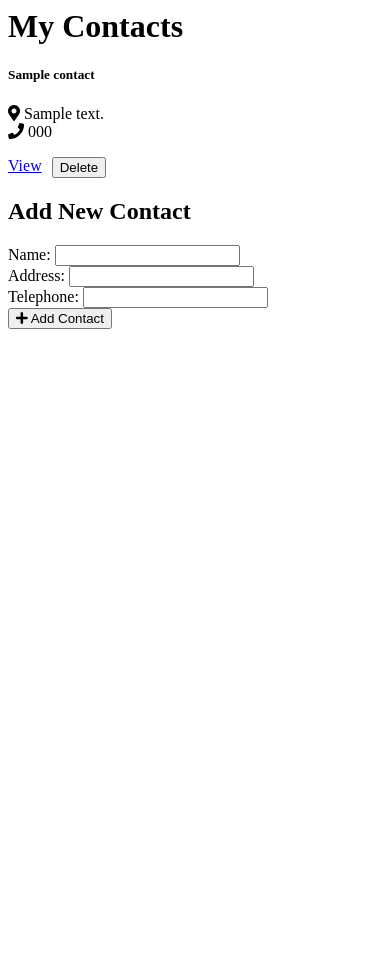
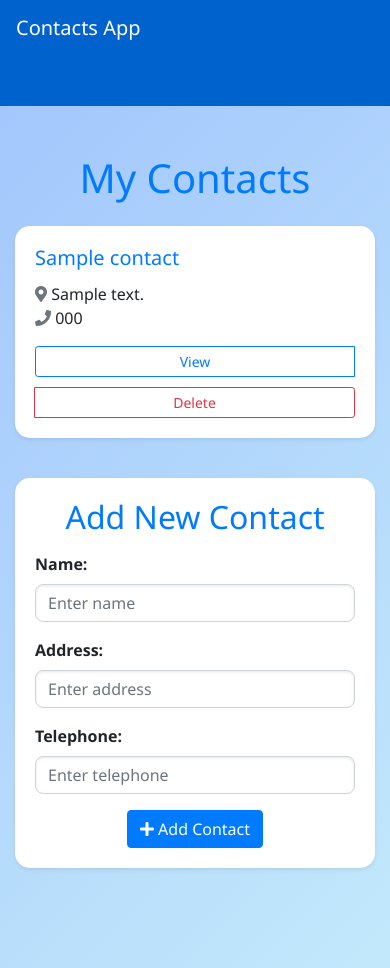
Before and after one commit to ben635/contacts_webapp, a Django app: page /front/contacts/ in a window 390 px wide. Before the commit the page ends 329 px from the top, so only its background shows below. Run offline with Django 5.2, Linux system fonts and the light colour scheme; tables that the repository leaves empty hold one stand-in row (values such as "Sample post"); some libraries are stand-ins or nearby versions.

Commit message:
add styling to list of all contacts

```diff
--- a/app/contacts/templates/contacts/index.html
+++ b/app/contacts/templates/contacts/index.html
@@ -1,12 +1,97 @@
-<div class="container mt-4">
-    <h1 class="text-primary mb-4">My Contacts</h1>
+<!DOCTYPE html>
+<html lang="en">
+<head>
+    <meta charset="UTF-8">
+    <title>My Contacts</title>
+    <meta name="viewport" content="width=device-width, initial-scale=1">
+
+    <!-- Bootstrap CSS CDN -->
+    <link rel="stylesheet" href="https://stackpath.bootstrapcdn.com/bootstrap/4.5.2/css/bootstrap.min.css">
+    <!-- Font Awesome -->
+    <link rel="stylesheet" href="https://cdnjs.cloudflare.com/ajax/libs/font-awesome/5.15.4/css/all.min.css">
+
+    <style>
+    /* Body with night-sky gradient and smooth font */
+    body {
+        background: linear-gradient(135deg, #a1c4fd, #c2e9fb);
+        font-family: 'Segoe UI', Tahoma, Geneva, Verdana, sans-serif;
+        padding-bottom: 50px;
+    }
+
+    /* Navbar styles */
+    .navbar {
+        background-color: #0062cc;
+    }
+    .navbar-brand, .nav-link {
+        color: #fff !important;
+    }
+
+    /* Card styling with improved border radius and shadow */
+    .card {
+        border: none;
+        border-radius: 15px;
+        transition: transform 0.2s, box-shadow 0.2s;
+    }
+    .card:hover {
+        transform: translateY(-5px);
+        box-shadow: 0 0 15px rgba(0,0,0,0.15);
+    }
+
+    /* New contact card darker background */
+    .new-contact-card {
+        background-color: #ffffff;
+    }
+
+    /* Button group spacing */
+    .btn-group {
+        width: 100%;
+        display: flex;
+        gap: 10px;
+        justify-content: center;
+    }
+
+    /* Input styling with soft borders and rounded corners */
+    .form-control {
+        border-radius: 8px;
+        box-shadow: inset 0 1px 3px rgba(0,0,0,0.1);
+        border: 1px solid #ced4da;
+    }
+    .form-group label {
+        font-weight: bold;
+    }
+
+    /* Container width and spacing */
+    .container {
+        max-width: 900px;
+        margin-bottom: 50px;
+    }
+
+    /* Responsive adjustments */
+    @media (max-width: 576px) {
+        .btn-group {
+            flex-direction: column;
+        }
+    }
+    </style>
+</head>
+<body>
+
+<!-- Navigation Bar -->
+<nav class="navbar navbar-expand-lg">
+  <div class="container">
+    <a class="navbar-brand" href="#">Contacts App</a>
+  </div>
+</nav>
+
+<div class="container mt-5">
+    <h1 class="text-primary mb-4 text-center">My Contacts</h1>
 
     <div id="contacts-list">
         {% if contacts %}
             <div class="row" id="contacts-container">
                 {% for contact in contacts %}
-                    <div class="col-md-4 mb-3 contact-card">
-                        <div class="card shadow-sm hover-effect">
+                    <div class="col-md-4 mb-3 contact-card" data-contact-id="{{ contact.id }}">
+                        <div class="card shadow-sm">
                             <div class="card-body">
                                 <h5 class="card-title text-primary">{{ contact.name }}</h5>
                                 <p class="card-text">
@@ -23,55 +108,38 @@
                 {% endfor %}
             </div>
         {% else %}
-            <p class="text-muted">No contacts found.</p>
+            <p class="text-muted text-center">No contacts found.</p>
         {% endif %}
     </div>
 
-    <div class="card shadow-sm mt-4">
+    <div class="card shadow-sm mt-4 new-contact-card">
         <div class="card-body">
-            <h2 class="text-primary mb-3">Add New Contact</h2>
+            <h2 class="text-primary mb-3 text-center">Add New Contact</h2>
             <form id="add-contact-form" method="POST" action="{% url 'create_contact' %}">
                 {% csrf_token %}
                 <div class="form-group mb-3">
                     <label for="name">Name:</label>
-                    <input type="text" class="form-control" id="name" name="name" required>
+                    <input type="text" class="form-control" id="name" name="name" placeholder="Enter name" required>
                 </div>
                 <div class="form-group mb-3">
                     <label for="address">Address:</label>
-                    <input type="text" class="form-control" id="address" name="address" required>
+                    <input type="text" class="form-control" id="address" name="address" placeholder="Enter address" required>
                 </div>
                 <div class="form-group mb-3">
                     <label for="telephone">Telephone:</label>
-                    <input type="tel" class="form-control" id="telephone" name="telephone_number" required>
+                    <input type="tel" class="form-control" id="telephone" name="telephone_number" placeholder="Enter telephone" required>
                 </div>
-                <button type="submit" class="btn btn-primary">
-                    <i class="fas fa-plus"></i> Add Contact
-                </button>
+                <div class="text-center">
+                    <button type="submit" class="btn btn-primary">
+                        <i class="fas fa-plus"></i> Add Contact
+                    </button>
+                </div>
             </form>
         </div>
     </div>
 </div>
 
-<link rel="stylesheet" href="https://cdnjs.cloudflare.com/ajax/libs/font-awesome/5.15.4/css/all.min.css">
-
-<style>
-.hover-effect {
-    transition: transform 0.2s;
-}
-.hover-effect:hover {
-    transform: translateY(-5px);
-}
-.contact-card .card {
-    border: none;
-    border-radius: 10px;
-}
-.btn-group {
-    width: 100%;
-    display: flex;
-    gap: 10px;
-}
-</style>
-
+<!-- JavaScript -->
 <script>
 document.getElementById('add-contact-form').addEventListener('submit', function(e) {
     e.preventDefault();
@@ -87,11 +155,16 @@ document.getElementById('add-contact-form').addEventListener('submit', function(
     .then(response => response.json())
     .then(data => {
         if (data.success) {
+            // Remove "No contacts found" message if it exists
+            const noContactsMsg = document.querySelector('#contacts-list p.text-muted');
+            if (noContactsMsg) {
+                noContactsMsg.remove();
+            }
             // Add new contact card to the list without page reload
             const contactsContainer = document.getElementById('contacts-container');
             const newContactHtml = `
-                <div class="col-md-4 mb-3 contact-card">
-                    <div class="card shadow-sm hover-effect">
+                <div class="col-md-4 mb-3 contact-card" data-contact-id="${data.contact.id}">
+                    <div class="card shadow-sm">
                         <div class="card-body">
                             <h5 class="card-title text-primary">${data.contact.name}</h5>
                             <p class="card-text">
@@ -106,7 +179,17 @@ document.getElementById('add-contact-form').addEventListener('submit', function(
                     </div>
                 </div>
             `;
-            contactsContainer.insertAdjacentHTML('afterbegin', newContactHtml);
+            // If no contacts exist yet, create container and insert HTML.
+            if (!contactsContainer) {
+                const container = document.createElement('div');
+                container.id = 'contacts-container';
+                container.className = 'row';
+                container.innerHTML = newContactHtml;
+                document.getElementById('contacts-list').innerHTML = '';
+                document.getElementById('contacts-list').appendChild(container);
+            } else {
+                contactsContainer.insertAdjacentHTML('afterbegin', newContactHtml);
+            }
             this.reset();
         }
     });
@@ -114,19 +197,26 @@ document.getElementById('add-contact-form').addEventListener('submit', function(
 
 function deleteContact(contactId) {
     if (confirm('Are you sure you want to delete this contact?')) {
-        fetch(`/contacts/${contactId}/delete/`, {
+        fetch(`/front/${contactId}/delete/`, {
             method: 'DELETE',
             headers: {
                 'X-CSRFToken': document.querySelector('[name=csrfmiddlewaretoken]').value
             }
         })
-        .then(response => response.json())
-        .then(data => {
-            if (data.success) {
+        .then(response => response.text())
+        .then(text => {
+            if (text === "Success!") {
                 const contactElement = document.querySelector(`[data-contact-id="${contactId}"]`);
-                contactElement.remove();
+                if (contactElement) contactElement.remove();
             }
         });
     }
 }
 </script>
+
+<!-- Bootstrap JS, Popper.js, and jQuery CDN -->
+<script src="https://code.jquery.com/jquery-3.5.1.slim.min.js"></script>
+<script src="https://cdn.jsdelivr.net/npm/popper.js@1.16.1/dist/umd/popper.min.js"></script>
+<script src="https://stackpath.bootstrapcdn.com/bootstrap/4.5.2/js/bootstrap.min.js"></script>
+</body>
+</html>
--- a/app/contacts/urls.py
+++ b/app/contacts/urls.py
@@ -5,6 +5,7 @@ from . import views
 
 urlpatterns = [
     path("<int:contact_id>/", views.list_contact, name="Contact"),
+    path("<int:contact_id>/delete/", views.delete_contact, name="Delete Contact"),
     path("contacts/", views.contacts, name="All Contacts"),
     path("create_contact", views.create_contacts, name="create_contact")
 ]
--- a/app/contacts/views.py
+++ b/app/contacts/views.py
@@ -10,11 +10,20 @@ from django.http import HttpResponseRedirect
 
 from .models import Contact
 from .serializers import ContactSerializer
+from django.http import JsonResponse
 
 def list_contact(request, contact_id):
     response = "The name of this contact is %s"
     try:
         return HttpResponse(response % Contact.objects.get(pk=contact_id))
+    except Contact.DoesNotExist:
+        raise Http404("Contact does not exist.")
+
+def delete_contact(request, contact_id):
+    try:
+        contact = Contact.objects.get(pk=contact_id)
+        contact.delete()
+        return HttpResponse("Success!")
     except Contact.DoesNotExist:
         raise Http404("Contact does not exist.")
 
@@ -26,11 +35,23 @@ def contacts(request):
     return render(request, "contacts/index.html", context)
 
 def create_contacts(request):
-    newContact = Contact(name=request.POST["name"], address=request.POST["address"], telephone_number=request.POST["telephone_number"])
-
+    newContact = Contact(
+        name=request.POST["name"],
+        address=request.POST["address"],
+        telephone_number=request.POST["telephone_number"]
+    )
     newContact.save()
 
-    return HttpResponseRedirect(reverse("Contact", args=(newContact.id,)))
+    data = {
+        "success": True,
+        "contact": {
+            "id": newContact.id,
+            "name": newContact.name,
+            "address": newContact.address,
+            "telephone_number": str(newContact.telephone_number),
+        }
+    }
+    return JsonResponse(data)
 
 class ContactViewSet(viewsets.ModelViewSet):
     """
```
